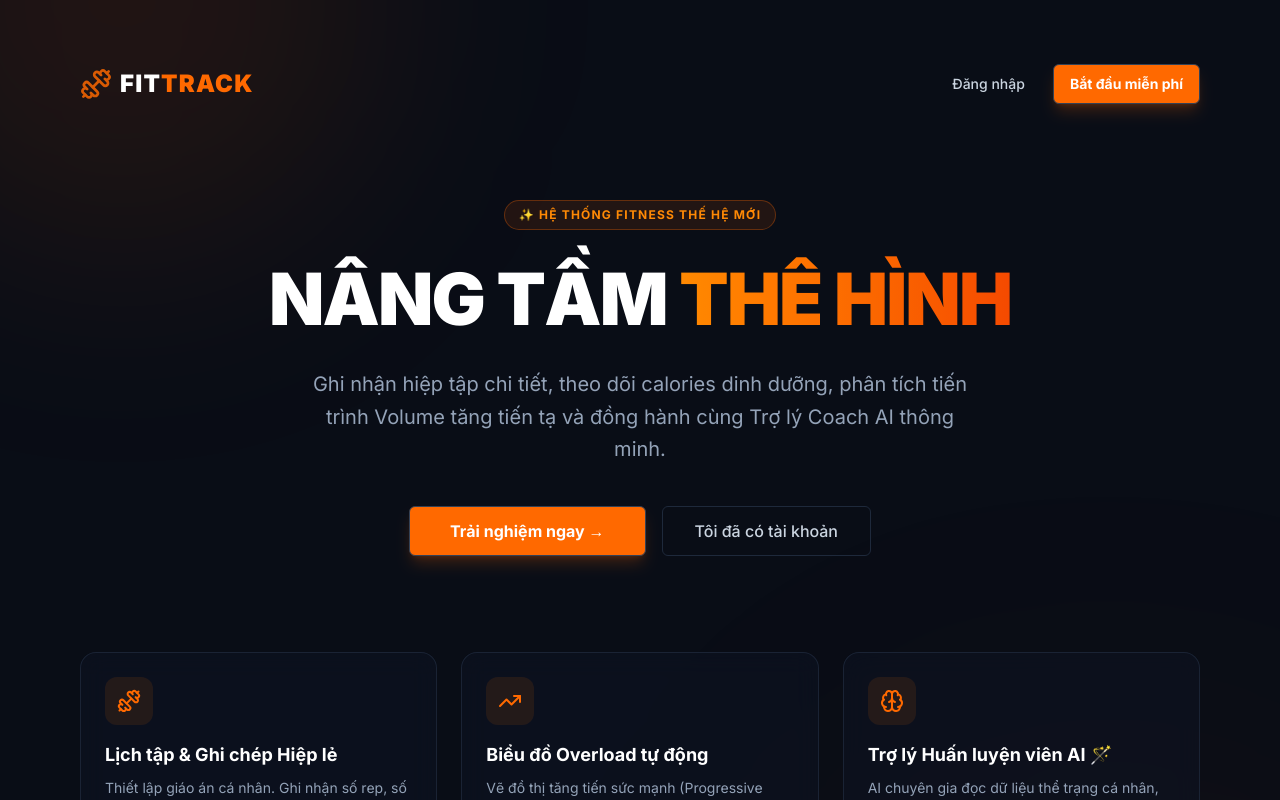
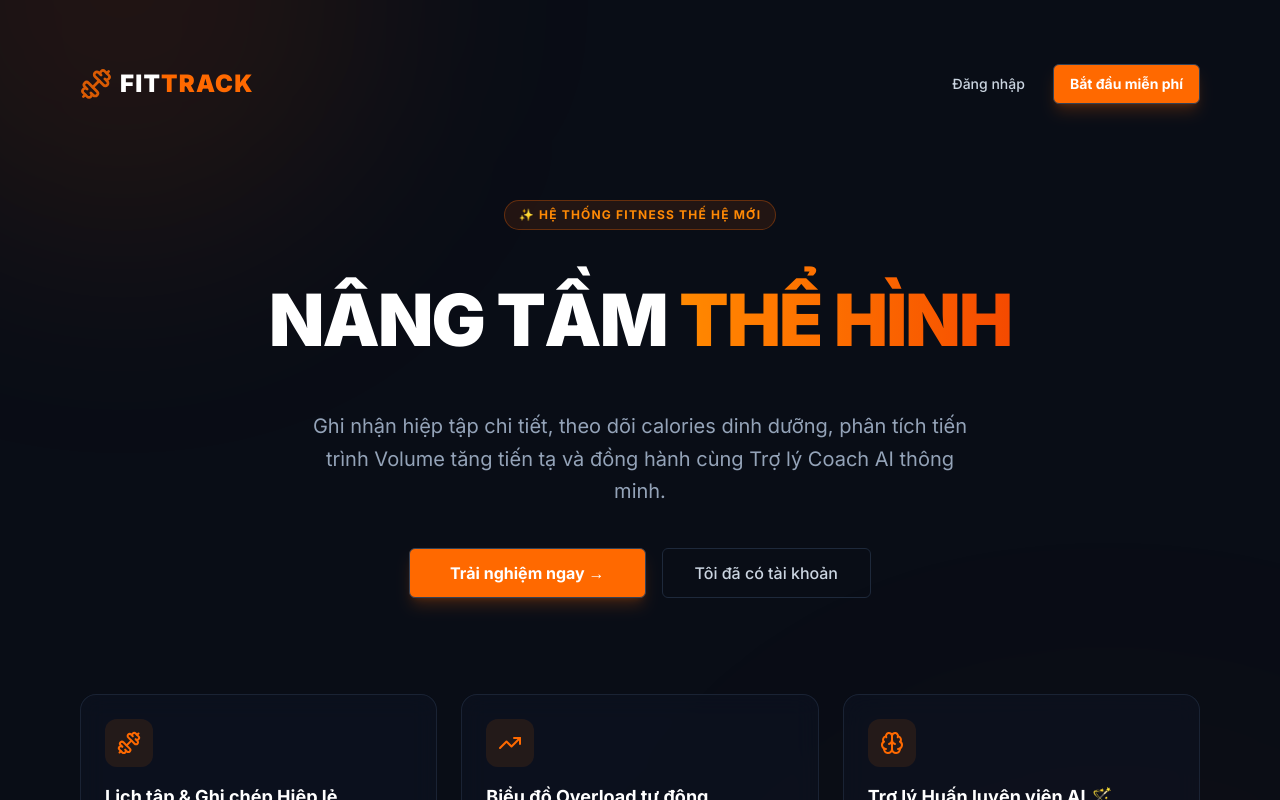
Before and after one commit to Lacia1803/fittrack, a Next.js app: page / in a window 1280 px wide. Shown: the top 800 px of the page. Built offline with nearby package versions, Linux system fonts and the light colour scheme.

Commit message:
fix: prevent accent clipping on THỂ HÌNH gradient text by adding padding

```diff
--- a/app/page.tsx
+++ b/app/page.tsx
@@ -31,8 +31,8 @@ export default function HomePage() {
           <span className="bg-orange-500/10 border border-orange-500/30 text-orange-400 text-xxs sm:text-xs font-bold px-3.5 py-1.5 rounded-full uppercase tracking-widest inline-block mb-6">
             ✨ HỆ THỐNG FITNESS THẾ HỆ MỚI
           </span>
-          <h1 className="text-4xl sm:text-6xl md:text-7xl font-black text-white mb-6 leading-tight tracking-tight">
-            NÂNG TẦM <span className="text-transparent bg-clip-text bg-gradient-to-r from-orange-400 to-orange-600">THỂ HÌNH</span>
+          <h1 className="text-4xl sm:text-6xl md:text-7xl font-black text-white mb-6 leading-normal tracking-tight py-2">
+            NÂNG TẦM <span className="text-transparent bg-clip-text bg-gradient-to-r from-orange-400 to-orange-600 inline-block py-1">THỂ HÌNH</span>
           </h1>
           <p className="text-base sm:text-xl text-slate-400 mb-10 max-w-2xl mx-auto leading-relaxed">
             Ghi nhận hiệp tập chi tiết, theo dõi calories dinh dưỡng, phân tích tiến trình Volume tăng tiến tạ và đồng hành cùng Trợ lý Coach AI thông minh.
```
